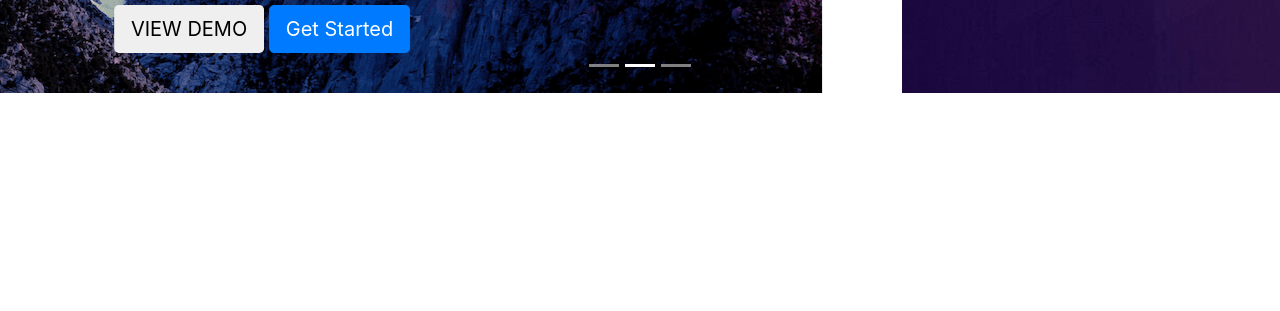
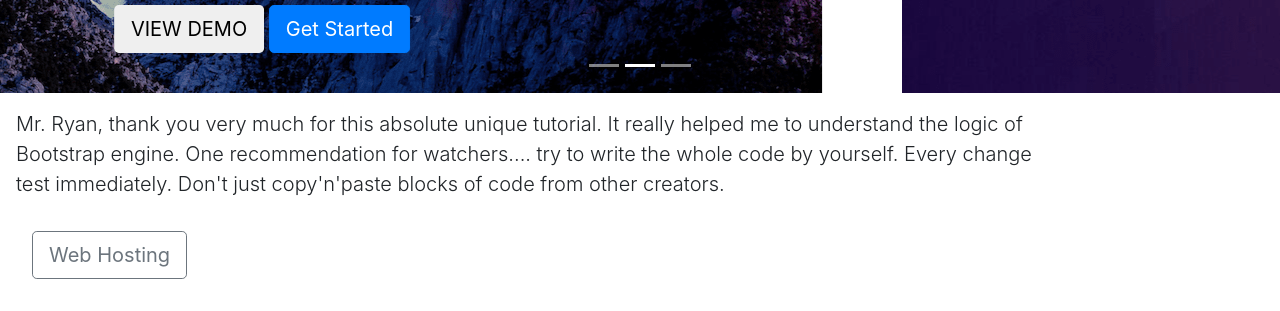
Before and after one commit to d-chi12/Responsive-Bootstrap-Website-Start-To-Finish-with-Bootstrap-4-HTML5-CSS3, a plain HTML site: page index.html in a window 1280 px wide. Shown: the part 597-908 px from the top of the page. Before the commit the page ends 800 px from the top, so only its background shows below. Drawn offline with nearby package versions, Linux system fonts and the light colour scheme.

Commit message:
Jumbotron

```diff
--- a/index.html
+++ b/index.html
@@ -69,7 +69,18 @@
 </div>
 
 <!--- Jumbotron -->
-
+<div class="container-fluid">
+	<div class="row Jumbotron">
+		<div class="col-xs-12 col-sm-12 col-md-9 col-lg-9 col-xl-10">
+			<p class="lead">
+				Mr. Ryan, thank you very much for this absolute unique tutorial. It really helped me to understand the logic of Bootstrap engine. One recommendation for watchers.... try to write the whole code by yourself. Every change test immediately. Don't just copy'n'paste blocks of code from other creators.
+			</p>
+			<div class="col-xs-12 col-sm-12 col-md-3 col-lg-3 col-xl-2">
+				<a href="#"><button type="button" class="btn btn-outline-secondary btn-lg">Web Hosting</button></a>
+			</div>
+		</div>
+	</div>
+</div>
 
 <!--- Welcome Section -->
 
```
